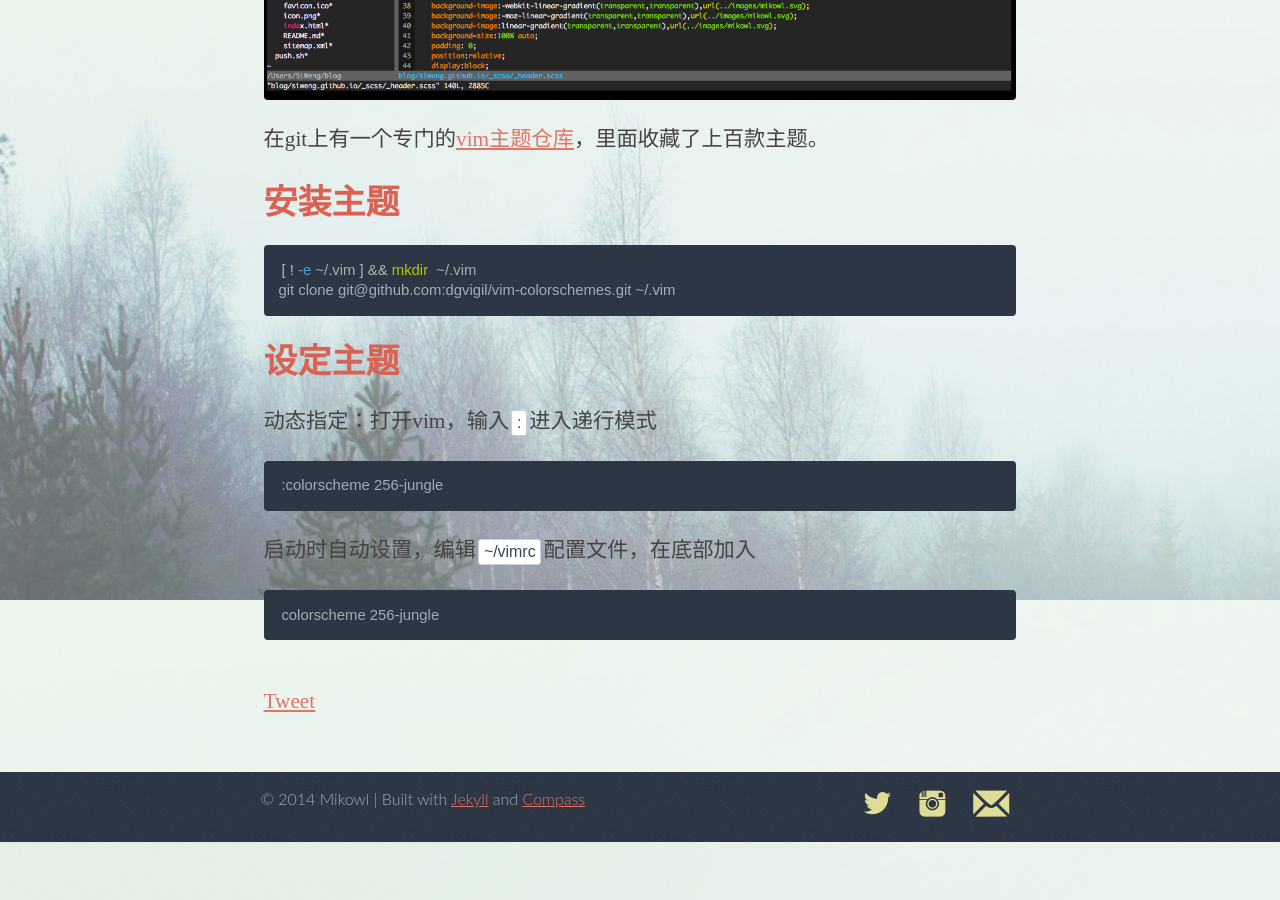
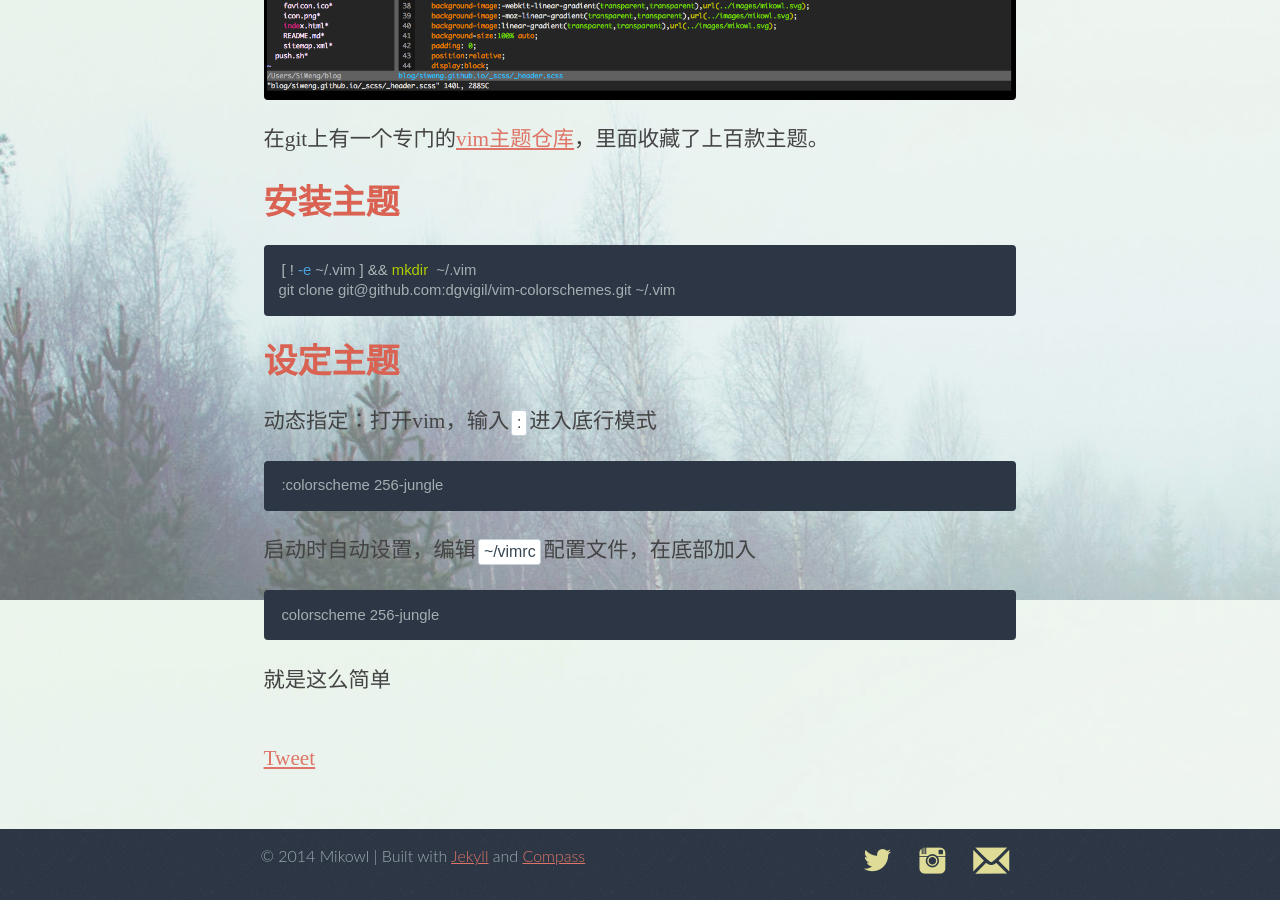
Before and after one commit to siweng/siweng.github.io, a Jekyll site: the page built from _posts/2014-06-20-Learn-Vim-1.md, in a window 1280 px wide and 900 px high, scrolled down 1200 px. Built offline with Jekyll 4.4.1, drawn with Linux system fonts in a browser that asks for light colours; nearby versions of some CDN libraries; some web fonts are replaced; Markdown is read by kramdown in place of the engine named in the settings; comment, search, counter and statistics services are not loaded; before the commit the page ends 2042 px from its top, so only the background shows below that.

Commit message:
auto commit

```diff
--- a/_posts/2014-06-20-Learn-Vim-1.md
+++ b/_posts/2014-06-20-Learn-Vim-1.md
@@ -21,7 +21,7 @@ git clone git@github.com:dgvigil/vim-colorschemes.git ~/.vim
 {% endhighlight %}
 
 ###设定主题
-动态指定：打开vim，输入`:`进入递行模式
+动态指定：打开vim，输入`:`进入底行模式
 {% highlight bash %}
 :colorscheme 256-jungle
 {% endhighlight %}
@@ -29,3 +29,4 @@ git clone git@github.com:dgvigil/vim-colorschemes.git ~/.vim
 {% highlight bash %}
 colorscheme 256-jungle
 {% endhighlight %}
+就是这么简单
```
